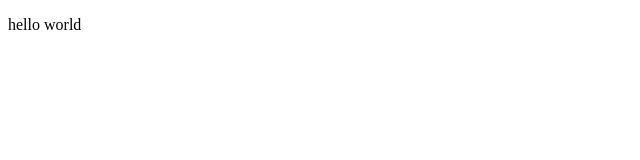
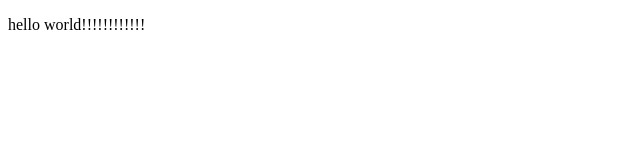
Before and after one commit to Rafaelramos85/FirstPage, a plain HTML site: page index.html in a window 1280 px wide. Shown: the full height of the page, 0-640 px from the left. Drawn offline with Linux system fonts and the light colour scheme.

Commit message:
Update index.html

```diff
--- a/index.html
+++ b/index.html
@@ -2,7 +2,7 @@
 
 <html>
 	<body>
-		<p>hello world</p>
+		<p>hello world!!!!!!!!!!!!</p>
 	</body>
 
 </html>
```
